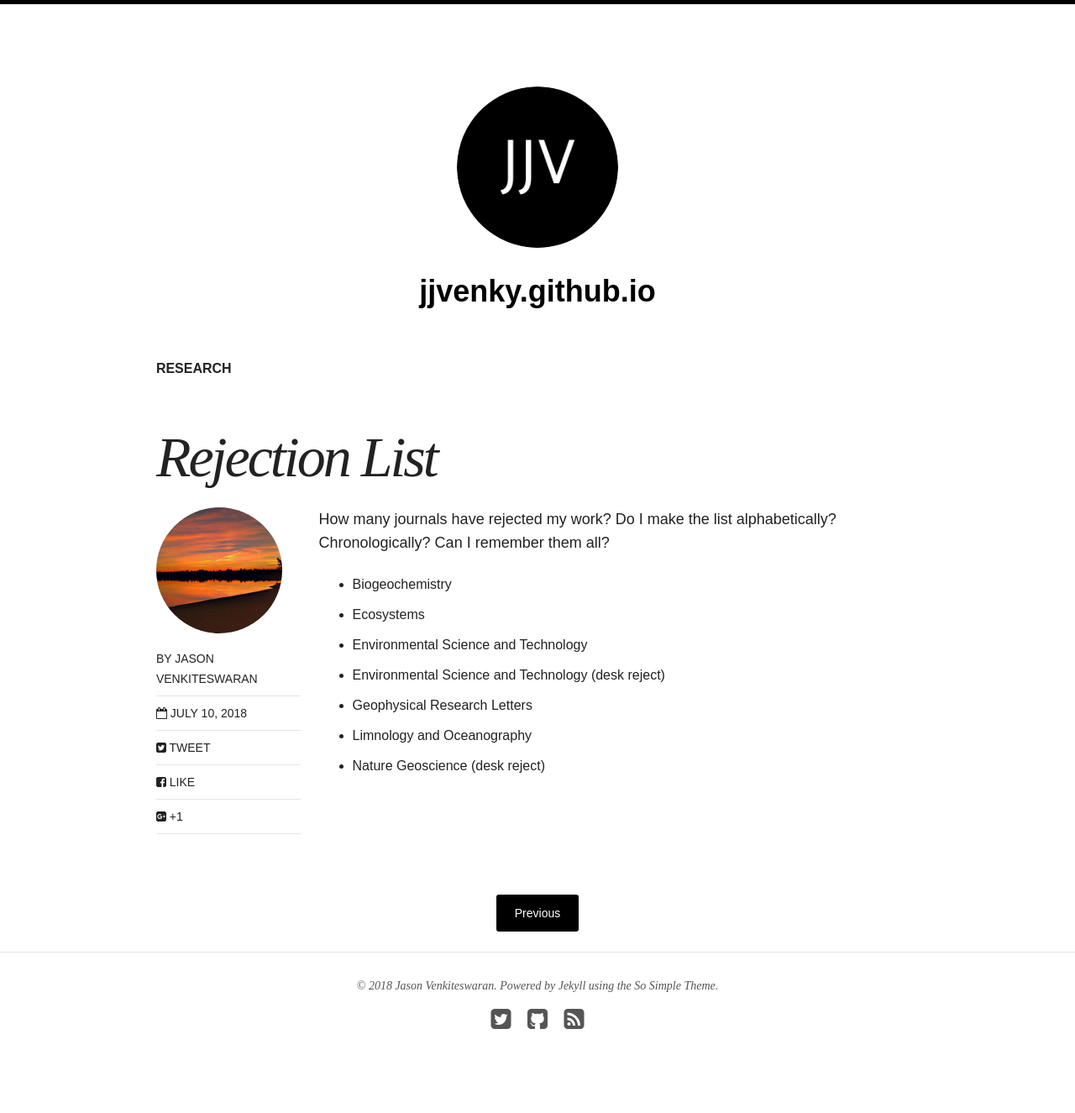
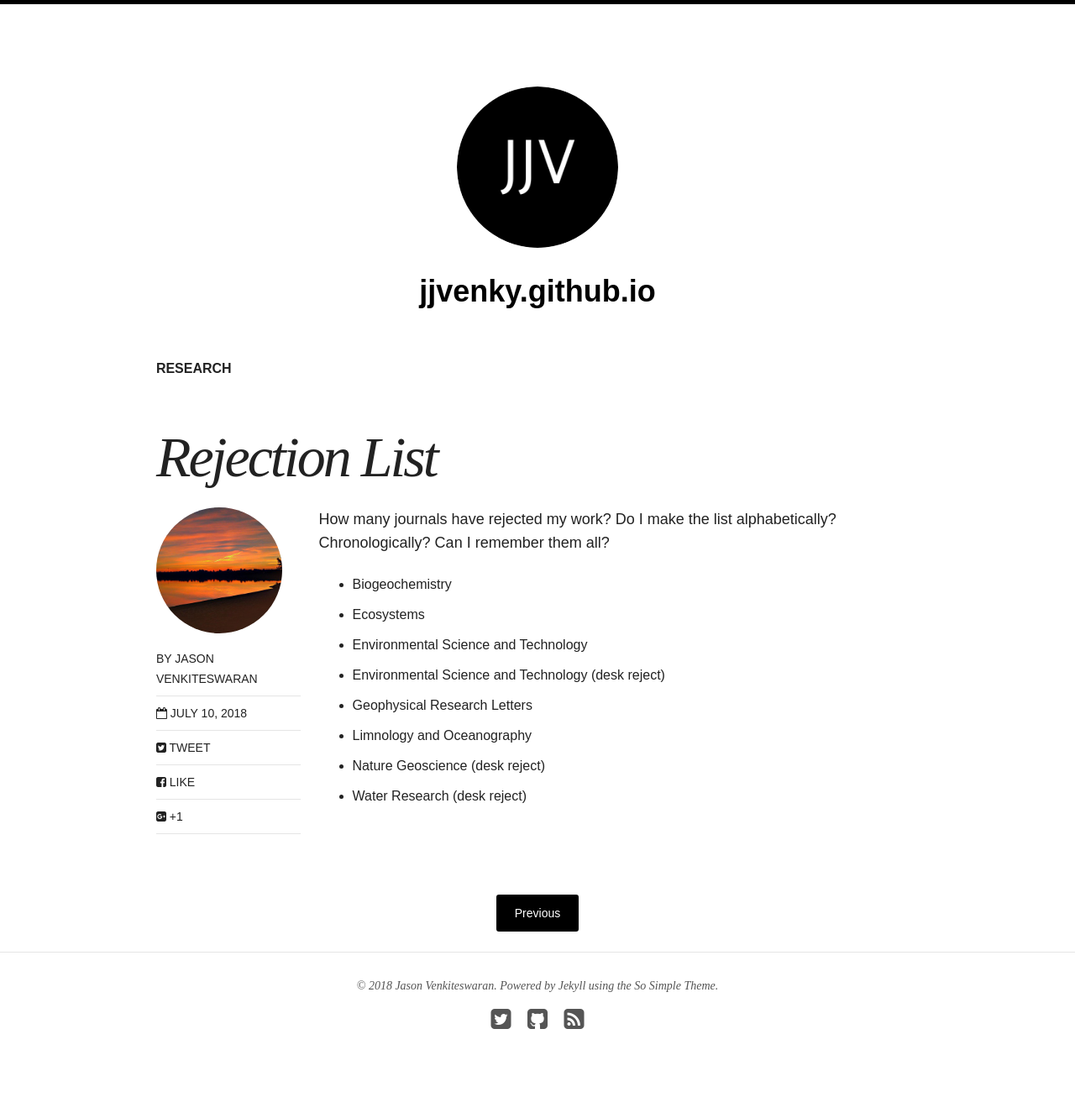
Before and after one commit to jjvenky/jjvenky.github.io, a Jekyll site: the page built from _posts/2018-07-10-rejection-list.md, in a window 1280 px wide. Shown: the whole page at 84% size. Built offline with Jekyll 4.4.1, drawn with Linux system fonts in a browser that asks for light colours; nearby versions of some CDN libraries.

Commit message:
Add to rejection-list

```diff
--- a/_posts/2018-07-10-rejection-list.md
+++ b/_posts/2018-07-10-rejection-list.md
@@ -16,3 +16,4 @@ How many journals have rejected my work? Do I make the list alphabetically? Chro
 * Geophysical Research Letters
 * Limnology and Oceanography
 * Nature Geoscience (desk reject)
+* Water Research (desk reject)
```
